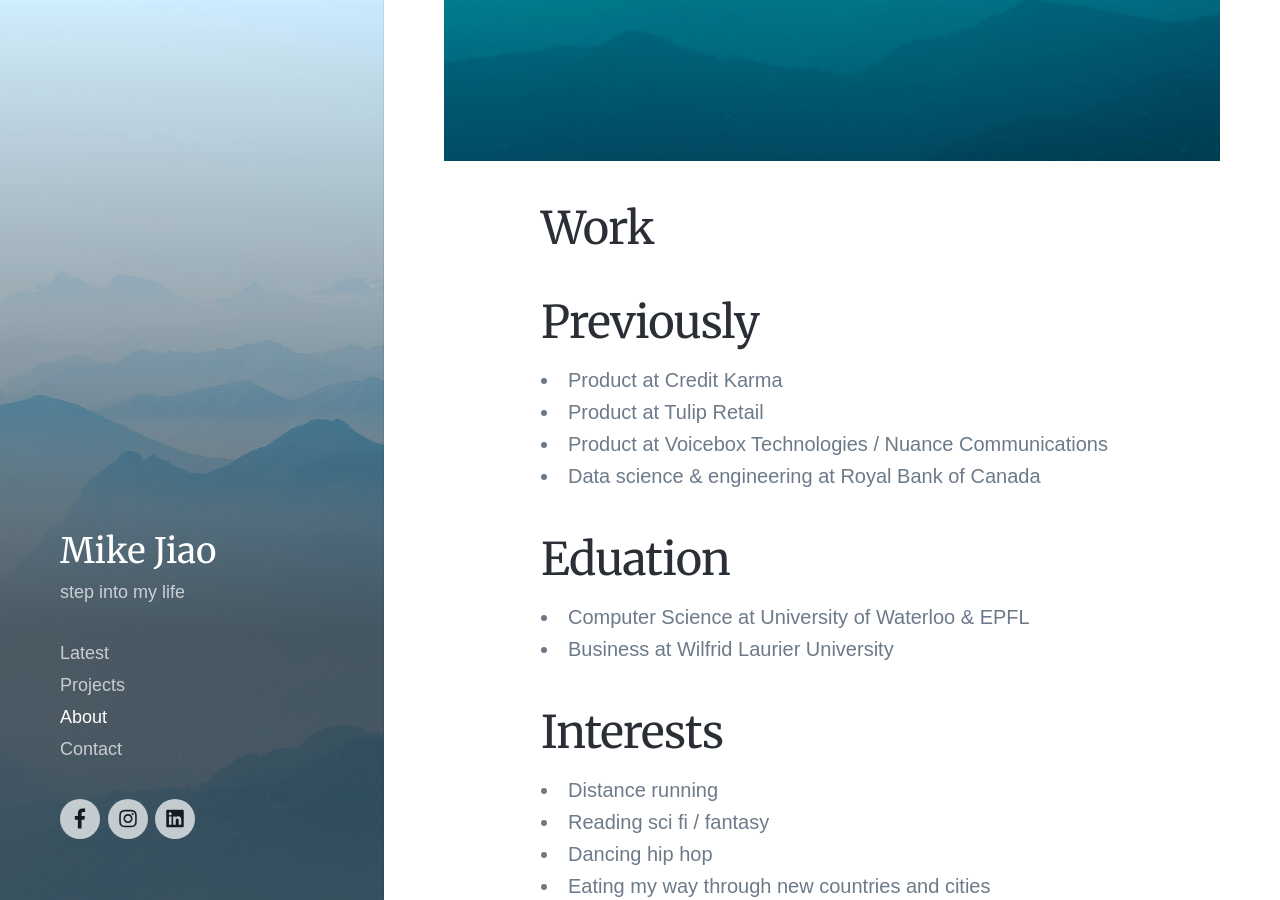
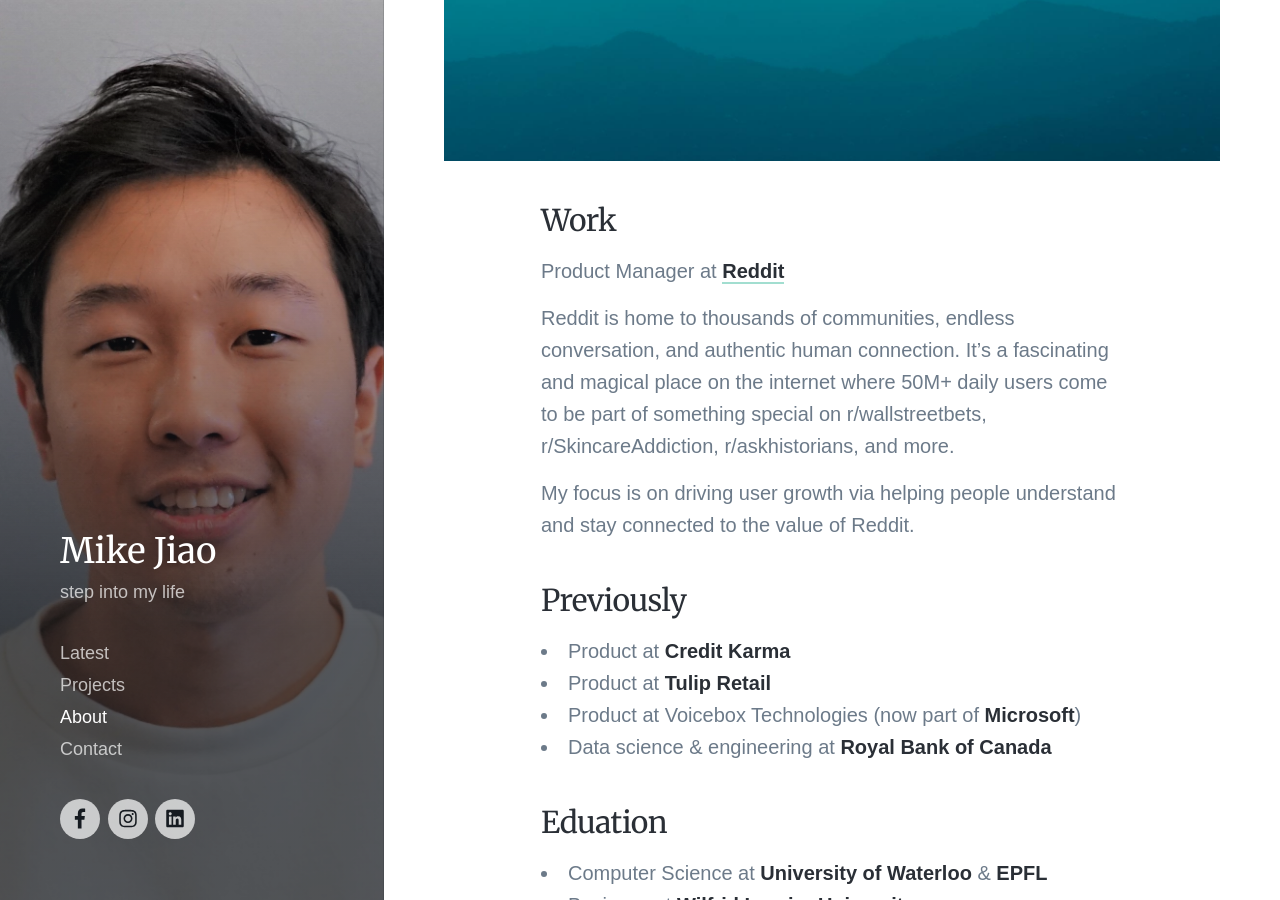
Before and after one commit to mikejiao/mikejiao.github.io, a Jekyll site: the page built from _pages/about.md, in a window 1280 px wide and 900 px high, scrolled down 460 px. Built offline with Jekyll 4.4.1, drawn with Linux system fonts in a browser that asks for light colours; nearby versions of some CDN libraries; some web fonts are replaced; some of the changed text lies outside the part shown.

```diff
--- a/_includes/footer.html
+++ b/_includes/footer.html
@@ -2,7 +2,6 @@
 
 	<div class="footer__copyright">
 		<span>© {{ 'now' | date: "%Y" }} {{ site.data.settings.basic_settings.site_title }}</span>
-		<a href="https://jekyllthemes.io" target="_blank">Jekyll Themes</a>
 	</div>
 
 </footer>
--- a/_pages/about.md
+++ b/_pages/about.md
@@ -2,24 +2,30 @@
 title: About
 subtitle: Toronto  •  SF  •  NYC
 description: Interested in high growth products, meaningful social change, and beautiful, immersive experiences
-featured_image: /images/demo/demo-portrait.jpg
+featured_image: /images/me/portrait_Mike_Jiao.jpg
 ---
 
 ![](/images/demo/demo-landscape.jpg)
 
-## Work
+### Work
+Product Manager at [Reddit](https://www.reddit.com/)
 
-## Previously
-* Product at Credit Karma
-* Product at Tulip Retail
-* Product at Voicebox Technologies / Nuance Communications
-* Data science & engineering at Royal Bank of Canada
+Reddit is home to thousands of communities, endless conversation, and authentic human connection. It's a fascinating and magical place on the internet where 50M+ daily users come to be part of something special on r/wallstreetbets, r/SkincareAddiction, r/askhistorians, and more.
 
-## Eduation
-* Computer Science at University of Waterloo & EPFL
-* Business at Wilfrid Laurier University
+My focus is on driving user growth via helping people understand and stay connected to the value of Reddit.
 
-## Interests
+
+### Previously
+* Product at [Credit Karma](https://www.creditkarma.com/)
+* Product at [Tulip Retail](https://www.tulip.com/)
+* Product at Voicebox Technologies (now part of [Microsoft](https://www.microsoft.com/))
+* Data science & engineering at [Royal Bank of Canada](https://www.rbcroyalbank.com/)
+
+### Eduation
+* Computer Science at [University of Waterloo](https://uwaterloo.ca/) & [EPFL](https://www.epfl.ch/en/)
+* Business at [Wilfrid Laurier University](https://www.wlu.ca/)
+
+### Interests
 * Distance running
 * Reading sci fi / fantasy
 * Dancing hip hop
```
Also changed, not shown: _pages/contact.md (+2 -2 lines), _posts/2018-06-30-demo-post.md (deleted, +0 -103 lines), _posts/2021-12-23-hello-world.md (added, +21 -0 lines), _projects/2018-06-30-demo-project.md (deleted, +0 -103 lines), _projects/2021-12-23-wip-project.md (added, +12 -0 lines).
